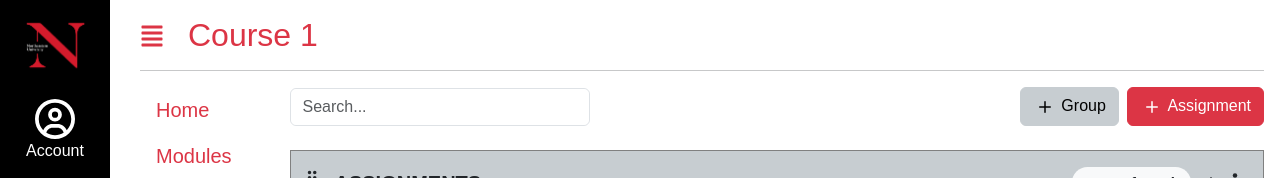
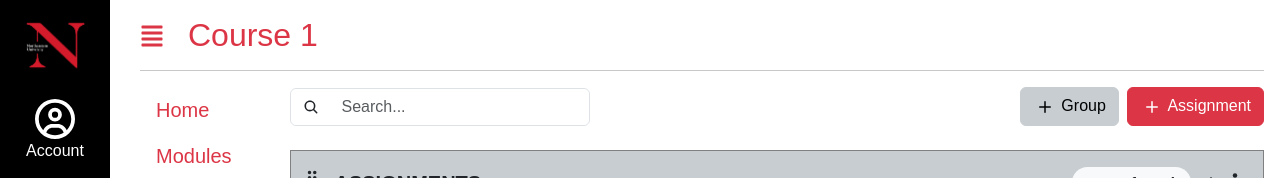
Before and after one commit to kushalkrishnappa/kambaz, a Next.js app: page /Courses/1/Assignments in a window 1280 px wide. Shown: the top 178 px of the page. Built offline with nearby package versions, Linux system fonts and the light colour scheme.

Commit message:
- added search icon in the assignments

```diff
--- a/app/(Kambaz)/Courses/[cid]/Assignments/page.tsx
+++ b/app/(Kambaz)/Courses/[cid]/Assignments/page.tsx
@@ -16,18 +16,24 @@ export default function Assignments() {
   return (
     <div id="wd-assignments">
       <div className="d-flex justify-content-between align-items-center mb-4">
-        <InputGroup className="border rounded" style={{ width: "300px" }}>
-          {/* <InputGroup.Text className="bg-white border-0">
+        <div className="float-start" style={{ width: "300px" }}>
+          <InputGroup className="border rounded">
+            <span className="input-group-text bg-white border-0">
               <IoSearch />
-          </InputGroup.Text> */}
+            </span>
             <FormControl
               placeholder="Search..."
               id="wd-search-assignment"
               className="border-0"
             />
           </InputGroup>
+        </div>
         <div>
-          <Button variant="secondary" className="me-2" id="wd-add-assignment-group">
+          <Button
+            variant="secondary"
+            className="me-2"
+            id="wd-add-assignment-group"
+          >
             <BsPlus className="fs-4" /> Group
           </Button>
           <Button variant="danger" id="wd-add-assignment">
@@ -44,7 +50,11 @@ export default function Assignments() {
               <strong>ASSIGNMENTS</strong>
             </div>
             <div className="d-flex align-items-center">
-              <Badge bg="light" text="dark" className="me-2 rounded-pill px-3 py-2">
+              <Badge
+                bg="light"
+                text="dark"
+                className="me-2 rounded-pill px-3 py-2"
+              >
                 40% of Total
               </Badge>
               <BsPlus className="fs-4" />
```
Lines whose indentation alone changed are shown as unchanged.
